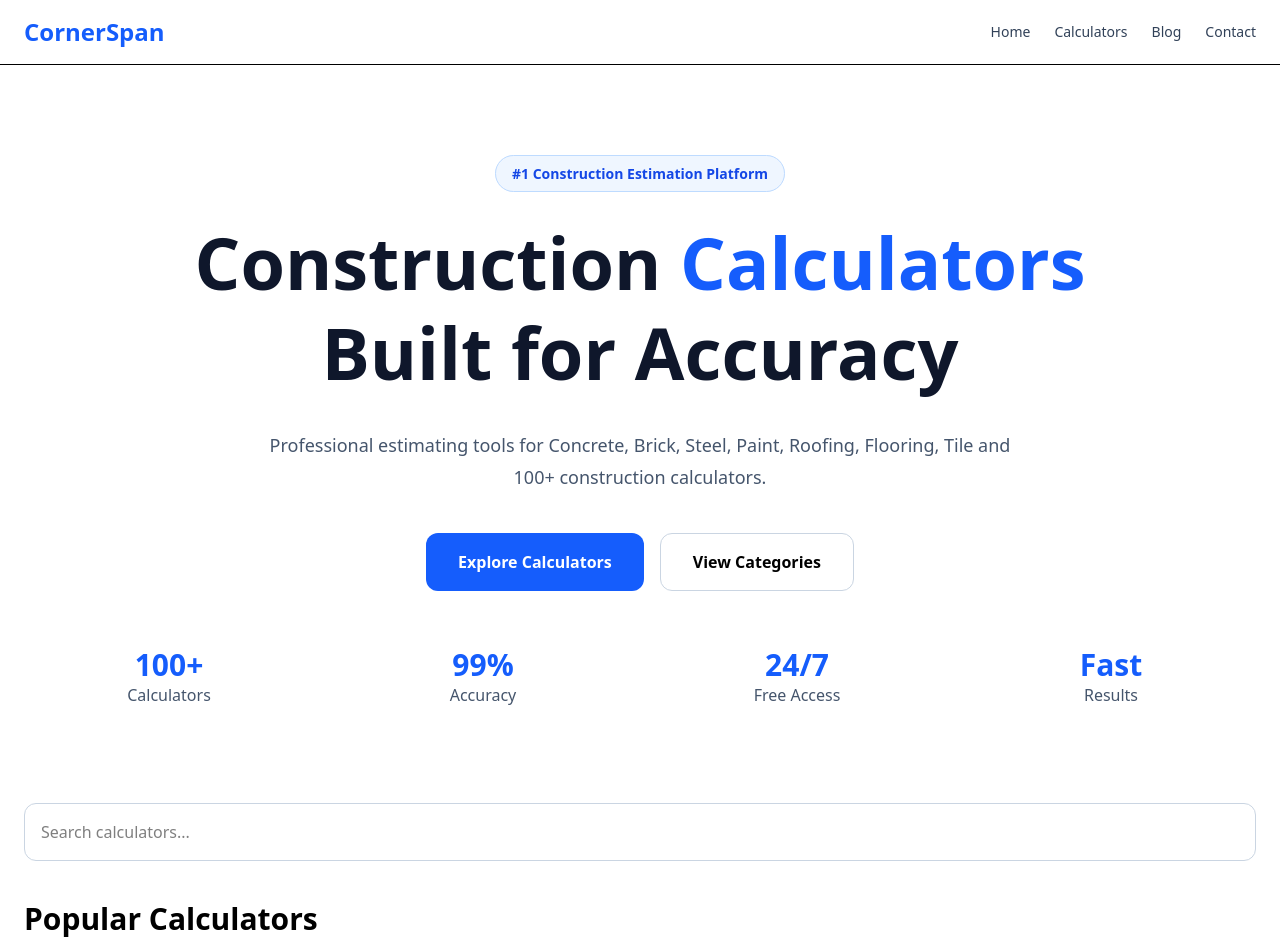
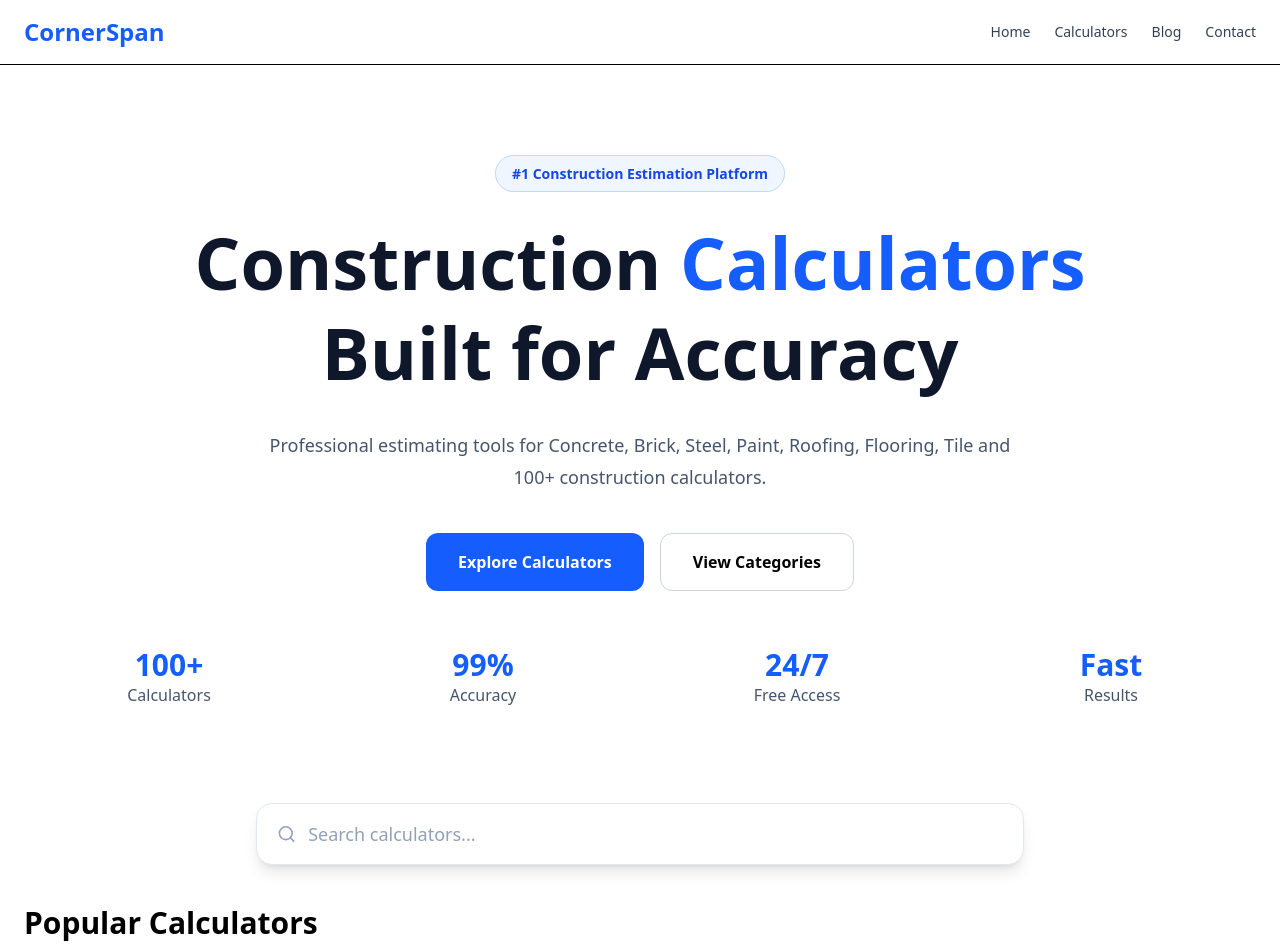
Before and after one commit to km7max-cmd/cornerspan, a Next.js app: page / in a window 1280 px wide. Shown: the top 952 px of the page. Built offline with nearby package versions, Linux system fonts and the light colour scheme.

Commit message:
Refactor SearchBar component layout and styling

```diff
--- a/components/SearchBar.tsx
+++ b/components/SearchBar.tsx
@@ -1,9 +1,19 @@
+"use client";
+
+import { Search } from "lucide-react";
+
 export default function SearchBar() {
   return (
-    <input
-      type="text"
-      placeholder="Search calculators..."
-      className="w-full rounded-xl border border-slate-300 p-4 outline-none focus:border-blue-600"
-    />
+    <div className="mx-auto max-w-3xl">
+      <div className="flex items-center rounded-2xl border border-slate-200 bg-white px-5 py-4 shadow-lg transition focus-within:border-blue-500">
+        <Search className="mr-3 h-5 w-5 text-slate-400" />
+
+        <input
+          type="text"
+          placeholder="Search calculators..."
+          className="w-full bg-transparent text-lg outline-none placeholder:text-slate-400"
+        />
+      </div>
+    </div>
   );
 }
```
